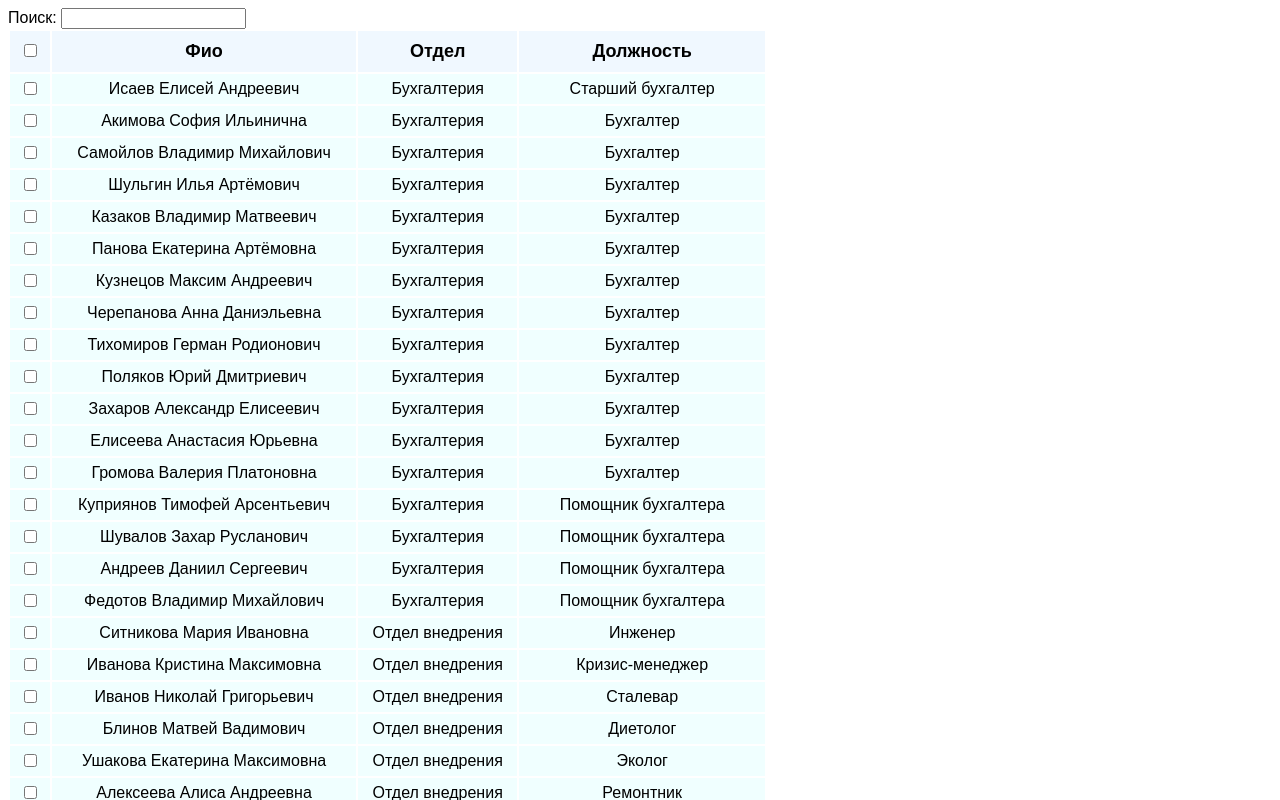
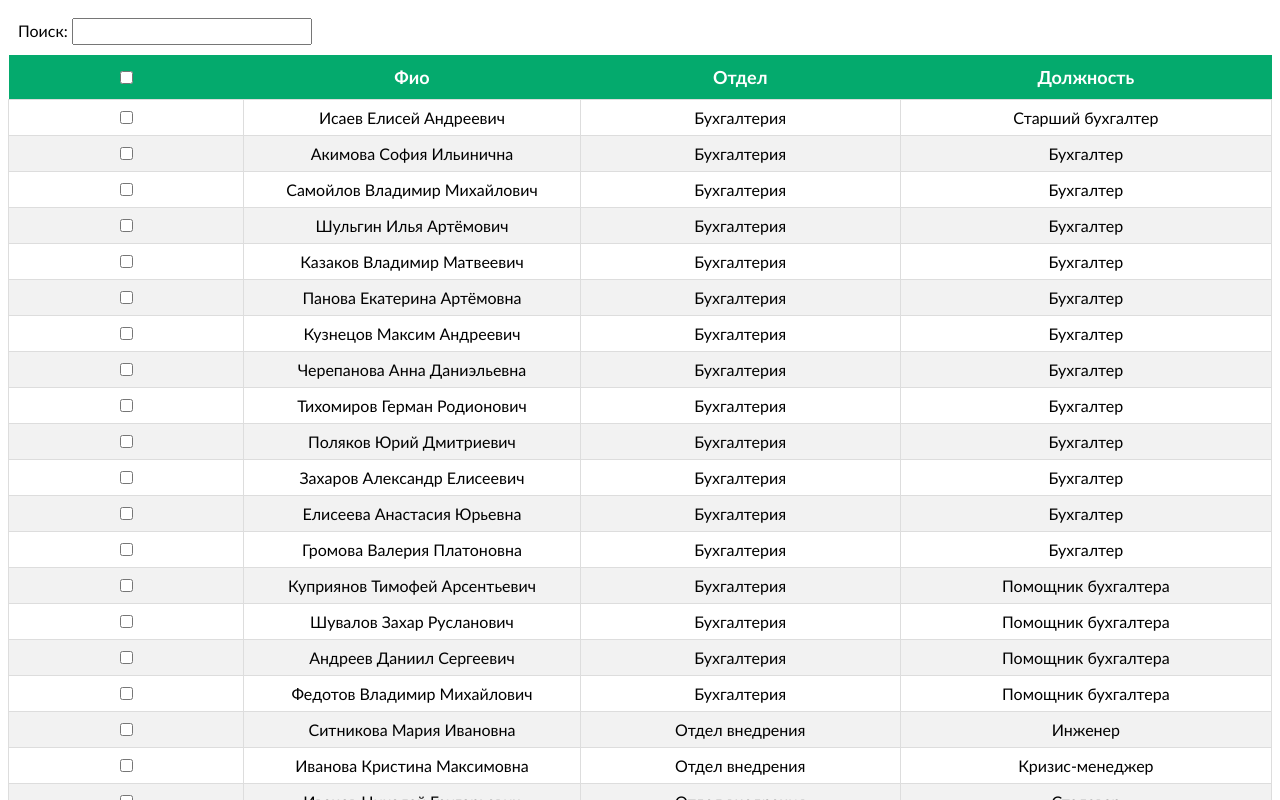
Before and after one commit to xeleoss/test-vue-ts, a Vue app: page / in a window 1280 px wide. Shown: the top 800 px of the page. Built offline with nearby package versions, Linux system fonts and the light colour scheme.

Commit message:
Стилизация

```diff
--- a/src/App.vue
+++ b/src/App.vue
@@ -81,6 +81,6 @@ export default defineComponent({
 
 <style lang="scss">
 html {
-  font-family: Arial, "Calibri Light", Calibri, serif;
+  font-family: "Trebuchet MS", Arial, Helvetica, sans-serif;
 }
 </style>
--- a/src/components/Table/Table.vue
+++ b/src/components/Table/Table.vue
@@ -1,18 +1,14 @@
 <template>
-  <div class="hello">
-    <label>
+  <div>
+    <label class="search-input">
       Поиск:
-      <input v-model="searchText">
+      <input v-model="searchText" />
     </label>
     <table>
       <thead>
         <tr>
-        <td>
-          <input
-              type="checkbox"
-              v-bind:checked="isSelectAll"
-              v-bind:onclick="onSelectAll"
-          />
+          <td v-bind:onclick="onSelectAll">
+            <input type="checkbox" v-bind:checked="isSelectAll" />
           </td>
           <td
             v-bind:key="heading.name"
@@ -21,21 +17,15 @@
           >
             <span>{{ heading.label }}</span>
             <span v-if="sort.name === heading.name">
-            {{
-              sort.direction === 'ask' ? '↑' : '↓'
-            }}
+              {{ sort.direction === "ask" ? "↑" : "↓" }}
             </span>
           </td>
         </tr>
       </thead>
       <tbody>
         <tr v-bind:key="value[valueKey]" v-for="value in valuesFromSearch">
-        <td>
-          <input
-              type="checkbox"
-              v-bind:checked="selected[value[valueKey]]"
-              v-bind:onclick="() => onSelect(value)"
-          />
+          <td v-bind:onclick="() => onSelect(value)">
+            <input type="checkbox" v-bind:checked="selected[value[valueKey]]" />
           </td>
           <td v-bind:key="heading.name" v-for="heading in headings">
             {{ value[heading.name] }}
@@ -43,18 +33,18 @@
         </tr>
       </tbody>
     </table>
-    <div>
+    <div class="total-entries">
       Показано {{ valuesFromSearch.length }} из {{ values.length }} записей
     </div>
   </div>
 </template>
 
 <script lang="ts">
-import {defineComponent, PropType} from 'vue';
-import {IData, IHeading, ISort} from '@/components/Table/types';
+import { defineComponent, PropType } from "vue";
+import { IData, IHeading, ISort } from "@/components/Table/types";
 
 export default defineComponent({
-  name: 'Table',
+  name: "Table",
   methods: {
     onSortByKey(propKey: keyof IData) {
       if (propKey !== this.sort.name) {
@@ -63,7 +53,7 @@ export default defineComponent({
 
       this.sort = {
         name: propKey,
-        direction: this.sort.direction === 'desk' ? 'ask' : 'desk',
+        direction: this.sort.direction === "desk" ? "ask" : "desk",
       };
       this.onSort(this.sort);
     },
@@ -101,17 +91,21 @@ export default defineComponent({
       required: true,
     },
     onSelectChange: {
-      type: Function as PropType<(selected: { [key: string]: boolean }) => void>,
+      type: Function as PropType<
+        (selected: { [key: string]: boolean }) => void
+      >,
     },
   },
   data: () => ({
     sort: {} as ISort,
     selected: {} as { [key: string]: boolean },
-    searchText: '' as string,
+    searchText: "" as string,
   }),
   computed: {
     isSelectAll(): boolean {
-      return !this.valuesFromSearch.find((x) => !this.selected[x[this.valueKey]]);
+      return !this.valuesFromSearch.find(
+        (x) => !this.selected[x[this.valueKey]]
+      );
     },
     valuesFromSearch(): IData[] {
       const searchText = this.searchText;
@@ -119,20 +113,17 @@ export default defineComponent({
         return this.values;
       }
 
-      return this.values.filter(
-          (value: IData) => {
+      return this.values.filter((value: IData) => {
         if (!value) {
           return false;
         }
 
-            return Object.keys(value)
-                .find((key) => {
+        return Object.keys(value).find((key) => {
           const valueKey: any = value[key as keyof IData];
           return valueKey?.toString().includes(searchText) ?? "";
         });
-          }
-      );
-    }
+      });
+    },
   },
 });
 </script>
@@ -140,15 +131,22 @@ export default defineComponent({
 <!-- Add "scoped" attribute to limit CSS to this component only -->
 <style scoped lang="scss">
 table {
+  border-spacing: 0;
+  border-collapse: collapse;
+
   thead {
     tr {
       td {
-        padding: 10px;
         cursor: pointer;
         text-align: center;
         font-size: 18px;
         font-weight: bold;
         user-select: none;
+        background-color: #04aa6d;
+        color: white;
+        padding-top: 11px;
+        padding-bottom: 11px;
+        width: 1%;
       }
 
       background-color: aliceblue;
@@ -158,13 +156,34 @@ table {
   tbody {
     tr {
       td {
-        padding: 5px;
+        padding: 8px;
         cursor: pointer;
+        text-align: center;
+        border: 1px solid #ddd;
+      }
+
+      &:nth-child(even) {
+        background-color: #f2f2f2;
+      }
+
+      &:hover {
+        background-color: #ddd;
+      }
+    }
+  }
+}
+
+.total-entries {
+  padding: 10px;
   text-align: center;
 }
 
-      background-color: azure;
-    }
+.search-input {
+  display: block;
+  padding: 10px;
+
+  input {
+    font-size: 18px;
   }
 }
 </style>
```
Lines whose indentation alone changed are shown as unchanged.
